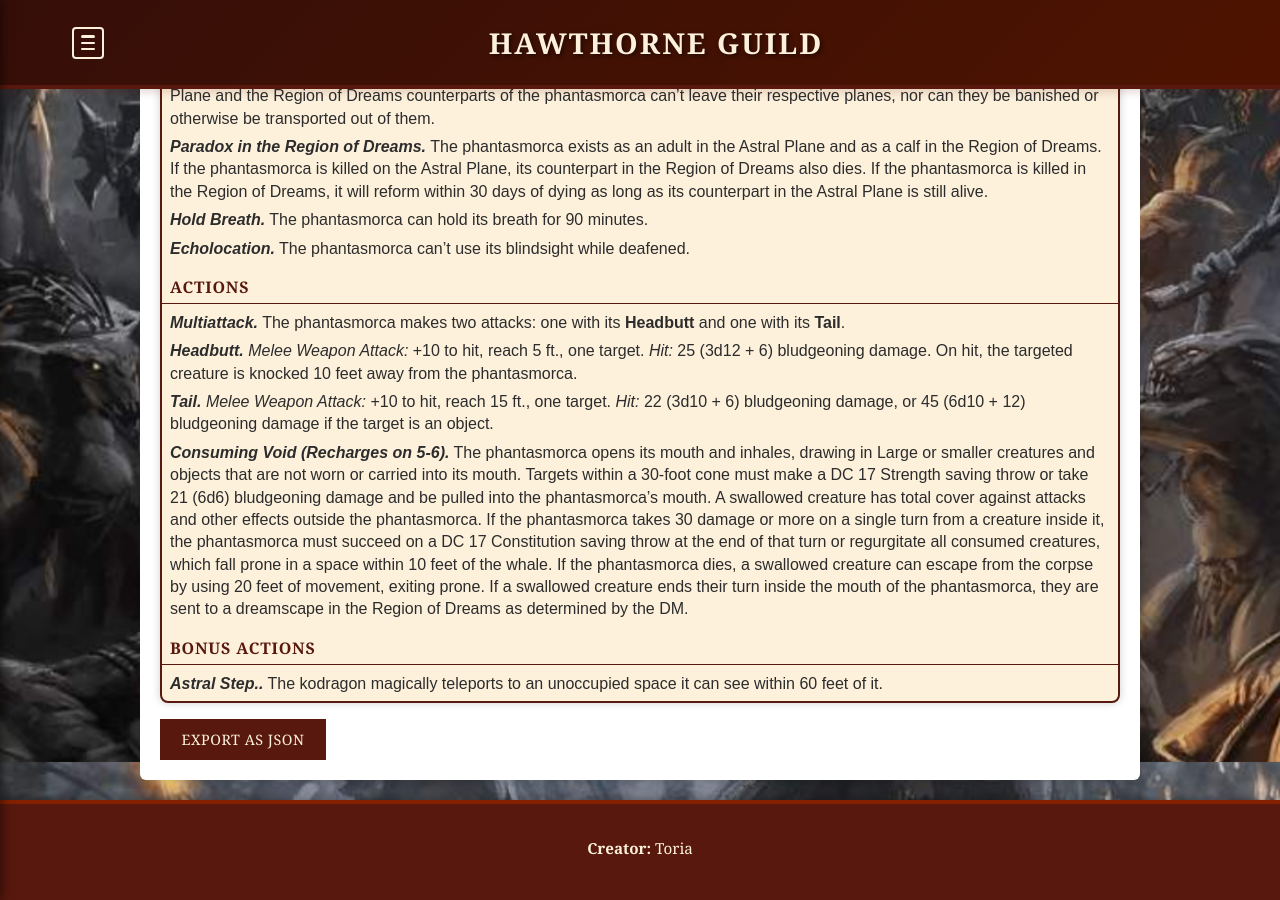
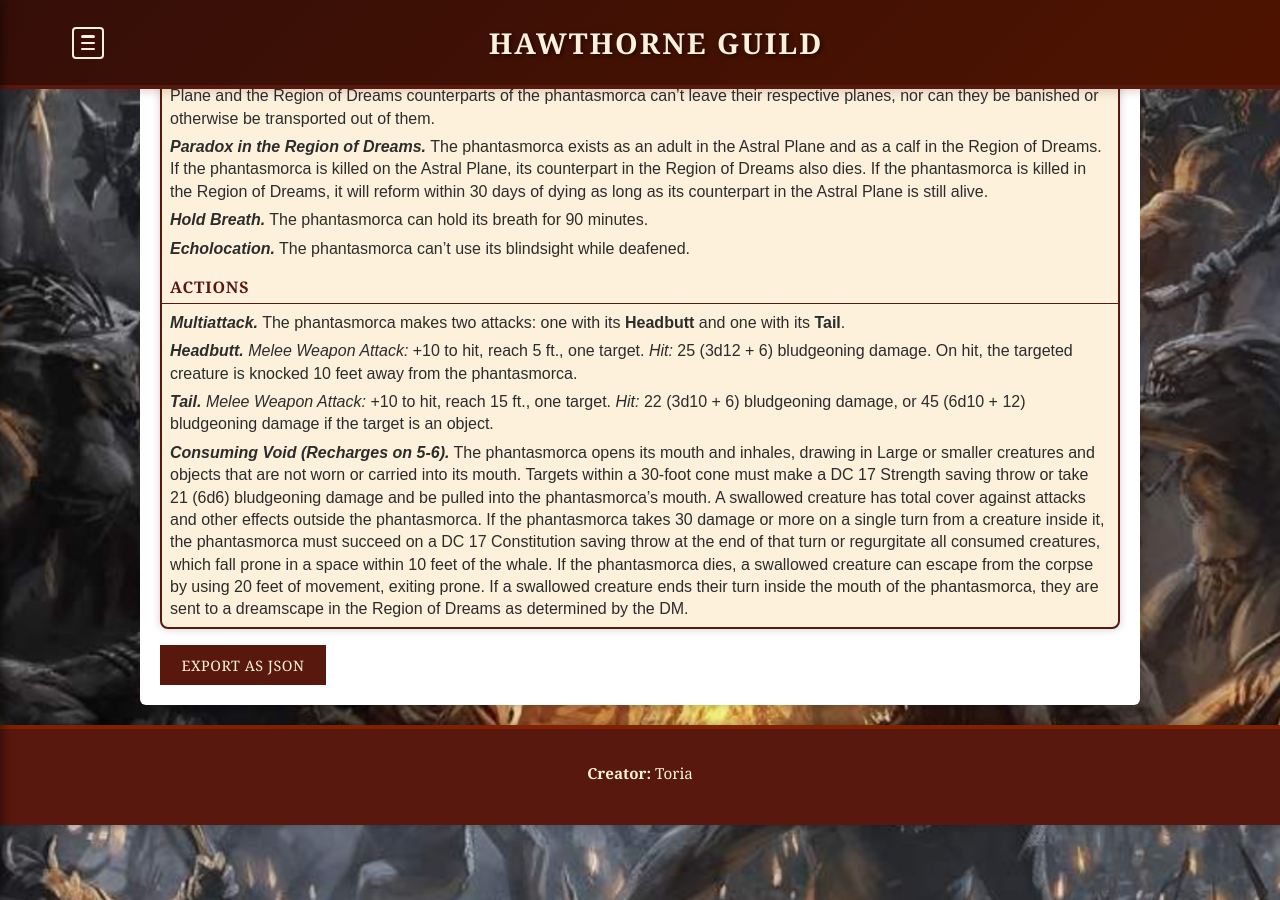
Before and after one commit to hawthorneguild/Guides, a Jekyll site: the page built from _monsters/phantasmorca.md, in a window 1280 px wide and 900 px high, scrolled down 1938 px. Built offline with Jekyll 4.4.1, drawn with Linux system fonts in a browser that asks for light colours.

Commit message:
monster fixes

```diff
--- a/_monsters/phantasmorca.md
+++ b/_monsters/phantasmorca.md
@@ -67,7 +67,3 @@
 >
 > ***Consuming Void (Recharges on 5-6).*** The phantasmorca opens its mouth and inhales, drawing in Large or smaller creatures and objects that are not worn or carried into its mouth. Targets within a 30-foot cone must make a DC 17 Strength saving throw or take 21 (6d6) bludgeoning damage and be pulled into the phantasmorca's mouth. A swallowed creature has total cover against attacks and other effects outside the phantasmorca. If the phantasmorca takes 30 damage or more on a single turn from a creature inside it, the phantasmorca must succeed on a DC 17 Constitution saving throw at the end of that turn or regurgitate all consumed creatures, which fall prone in a space within 10 feet of the whale. If the phantasmorca dies, a swallowed creature can escape from the corpse by using 20 feet of movement, exiting prone. If a swallowed creature ends their turn inside the mouth of the phantasmorca, they are sent to a dreamscape in the Region of Dreams as determined by the DM.
 >
-> ### Bonus Actions
->
-> ***Astral Step..*** The kodragon magically teleports to an unoccupied space it can see within 60 feet of it.
->
```
Also changed, not shown: _monsters/barrow-wyrm.md (+8 -1 lines).
